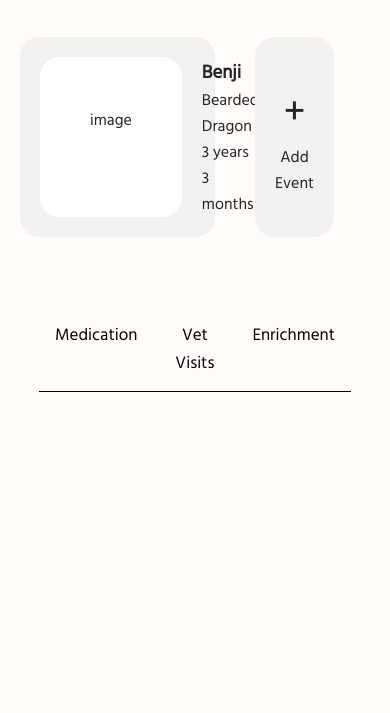
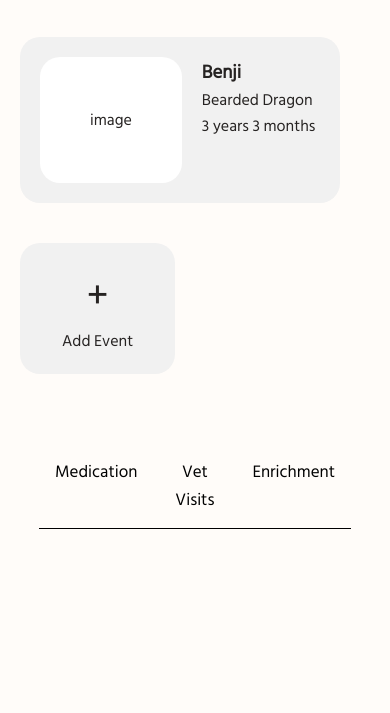
Before and after one commit to ocampb/benji-codes, a website: page views/petprofile.html in a window 390 px wide. Shown: the part 131-844 px from the top of the page. Drawn offline with Linux system fonts and the light colour scheme; files that its build step writes are made by us from their sources; a web font is replaced by a local one.

Commit message:
Completed mobile responsiveness

```diff
--- a/public/stylesheets/style.css
+++ b/public/stylesheets/style.css
@@ -175,7 +175,7 @@ input {
   background-color: white;
   color: black;
   padding: 1.6em 6em;
-  margin: 0 40px 0 40px;
+  margin: 18.72px 40px 0 40px;
   /* display: block; */
   cursor: pointer;
   border-radius: 3.33em;
@@ -260,10 +260,12 @@ input {
 
 #greeting {
   font-size: 60px;
+  margin-left: 20px;
 }
 
 #welcome {
   font-size: 40px;
+  margin-left: 20px;
 }
 
 .mypets-head-container {
@@ -367,7 +369,7 @@ main > h1 {
   background-color: #f1f1f1;
   margin: 20px;
   padding: 20px;
-  width: 50vw;
+  min-width: 485px;
 }
 
 .profile-container > div:nth-child(1) {
@@ -384,7 +386,7 @@ main > h1 {
   background-color: #f1f1f1;
   margin: 20px;
   padding: 20px;
-  width: 215.85px;
+  min-width: 155px;
   justify-content: center;
   text-align: center;
 }
@@ -440,13 +442,12 @@ main > h1 {
   padding: 20px;
   margin: 20px;
   margin-left: 40px;
-  /* margin-left: 60px; */
   margin-right: 40px;
   background-color: white;
   display: flex;
   flex-direction: column;
   color: black;
-  cursor: pointer;
+  /* cursor: pointer; */
 }
 
 .glyph-container {
@@ -618,10 +619,16 @@ svg:hover {
     margin-left: 50px;
   }
 
-  /* bug: at this size (752px), glyph image is not going away because of javascript sheet overriding display to flex and will not change it to none at a certain size. Commented out glyph image in mean time in case it's not necessary to have */
-  /* .glyph {
-    display: none;
-  } */
+  /* Pet Profile */
+  .main-profile-container {
+    flex-direction: column;
+  }
+}
+
+@media (max-width: 550px) {
+  .profile-container {
+    min-width: 320px;
+  }
 }
 
 @media (max-width: 480px) {
```
Also changed, not shown: public/login.html (+0 -1 lines).
